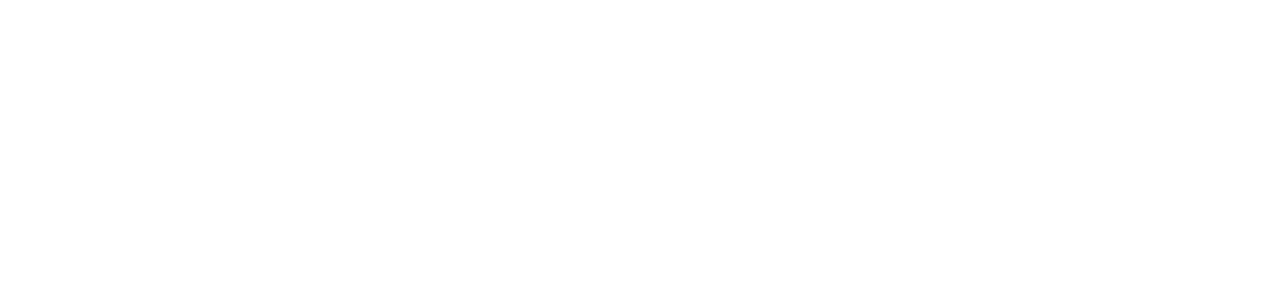
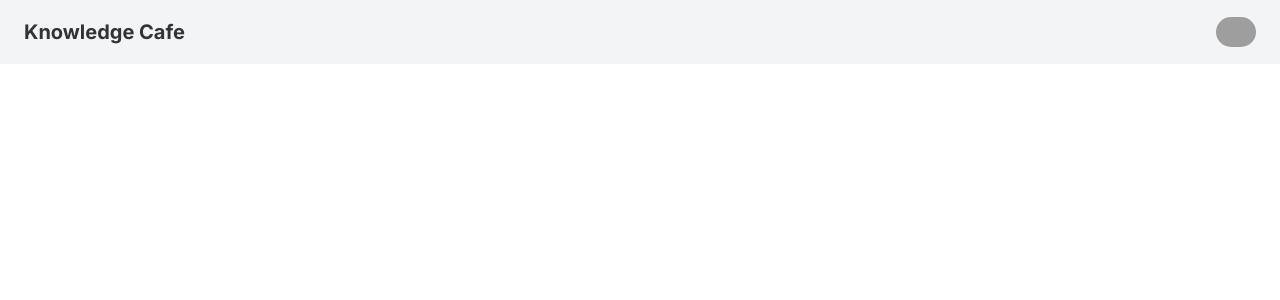
Before and after one commit to khalidccnu/knowledge-cafe, a React (Vite) app: page / in a window 1280 px wide. Shown: the top 300 px of the page. Built offline with nearby package versions, Linux system fonts and the light colour scheme; grey boxes are pictures that could not be loaded.

Commit message:
header added

```diff
--- a/src/App.jsx
+++ b/src/App.jsx
@@ -1,6 +1,10 @@
+import Header from "./component/Header.jsx";
+
 function App() {
   return (
-    <></>
+    <>
+    <Header />
+    </>
   )
 }
 
--- /dev/null
+++ b/src/component/Header.jsx
@@ -0,0 +1,18 @@
+import React from 'react';
+
+const Header = () => {
+    return (
+        <header className="bg-gray-100">
+            <div className="container">
+                <div className="navbar justify-between">
+                    <h2 className="font-bold text-xl">Knowledge Cafe</h2>
+                    <div className="w-10 rounded-full overflow-hidden">
+                        <img src="https://gravatar.com/avatar/2e5acfcd597c3079261c0a45ed47d489"  alt="" />
+                    </div>
+                </div>
+            </div>
+        </header>
+    );
+};
+
+export default Header;
```
